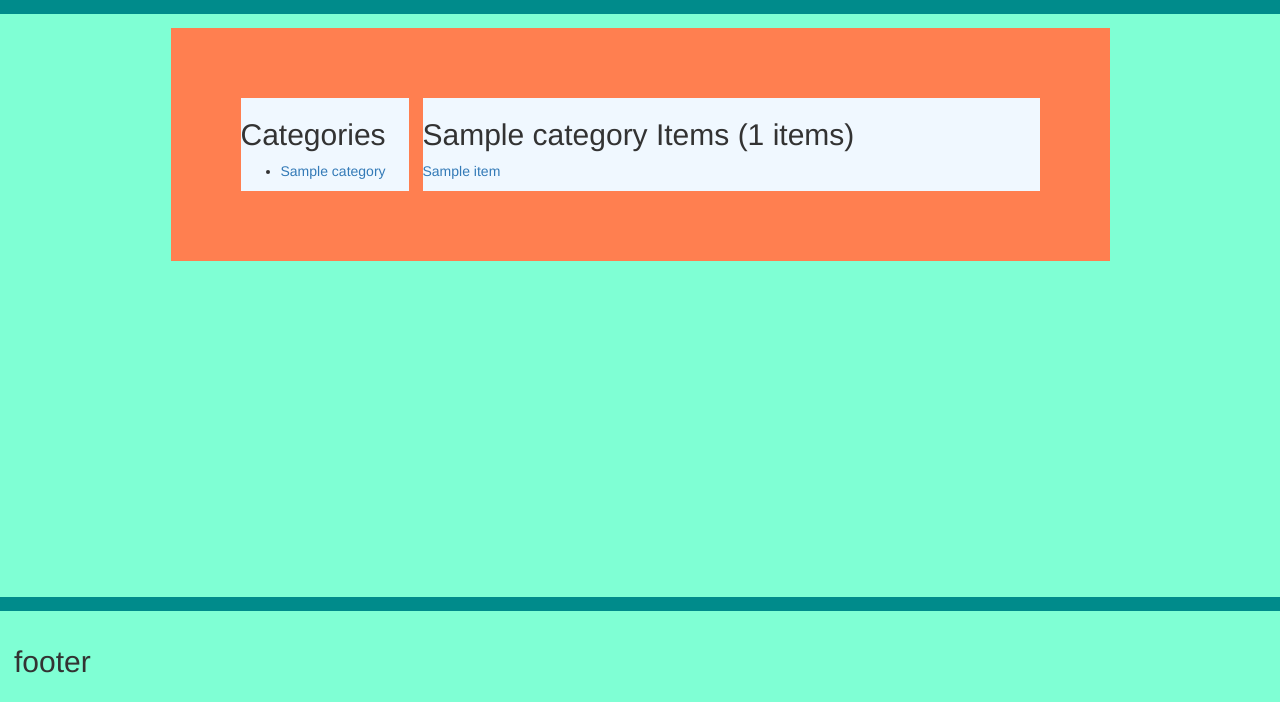
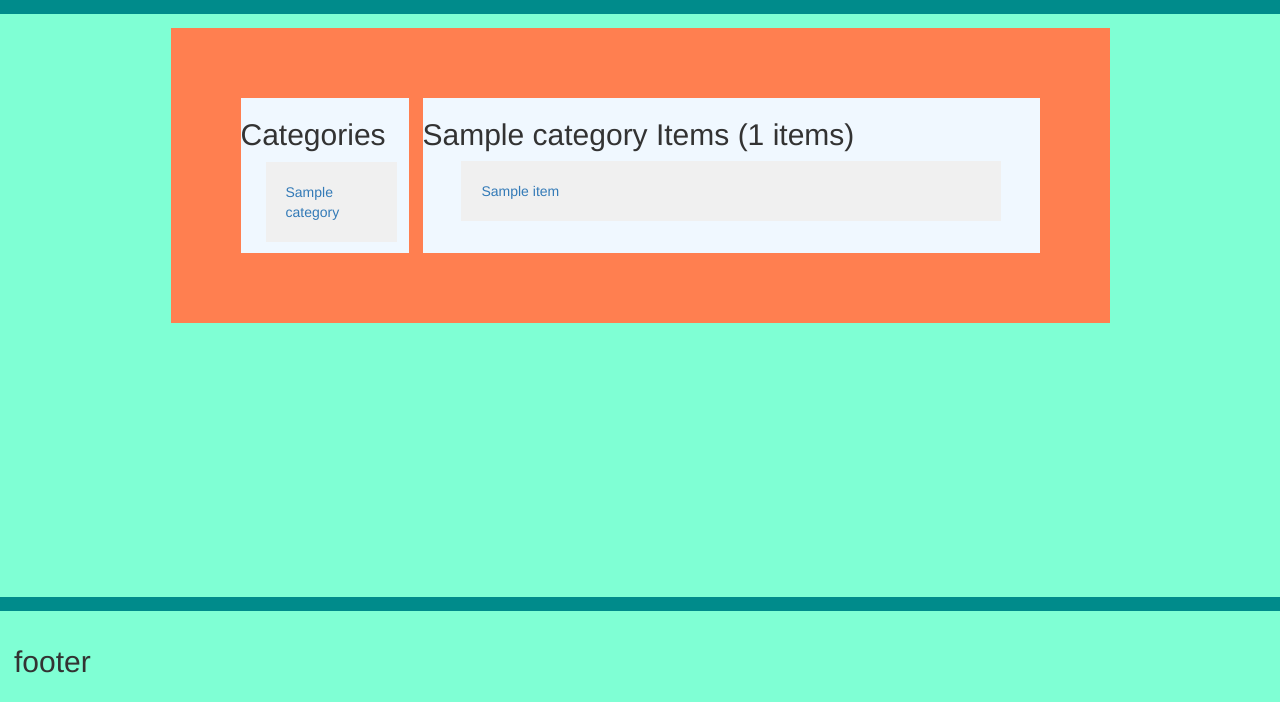
Before and after one commit to npwaters/item-catalog-web-application, a Flask app: a page that uses templates/nav.html in a window 1280 px wide. Shown: the part 98-800 px from the top of the page. Run offline with Flask 2, Linux system fonts and the light colour scheme; tables that the repository leaves empty hold one stand-in row (values such as "Sample post"); parts of the project's set-up code (start-up, migrations or seed data) failed here and were passed over; some libraries are stand-ins or nearby versions.

Commit message:
feat: Implement basic button styling for category, catalog item, and catalog item edit/delete links

```diff
--- a/catalog_item/blueprint_templates/catalog_item/read_catalog_item.html
+++ b/catalog_item/blueprint_templates/catalog_item/read_catalog_item.html
@@ -6,6 +6,7 @@
             {{ catalog_item.description }}
         </p>
         {% if session.username and session.user_id == catalog_item.user_id %}
+            <div class="button-links">
                 <a href="{{ url_for(
                 "catalog_item_app.edit_catalog_item_web_view",
                 category_name=category.name,
@@ -21,6 +22,7 @@
                 ) }}">
                     Delete
                 </a>
+            </div>
         {% endif %}
     </div>
 {% endblock %}
--- a/category/blueprint_templates/category/category_items.html
+++ b/category/blueprint_templates/category/category_items.html
@@ -1,21 +1,25 @@
 {% extends "base.html" %}
 {% block container %}
     <div id="content-nav">
-    {% include "nav.html" %}
+        {% include "nav.html" %}
         <div id="content">
             <h2>{{ category.name }} Items ({{ category_items|length }} items)</h2>
-                {% for item in category_items %}
-                    <div>
-                        <a href="{{ url_for(
+            {% for item in category_items %}
+                <a href="{{ url_for(
                             "catalog_item_app.get_catalog_item_web_view",
                             category_name=category.name,
                             catalog_item_name=item.name
                         ) }}">
+                    <div class="row">
+                        <div class="col-md-1"></div>
+                        <div class="col-md-10 item-list">
+
                             {{ item.name }}
-
-                        </a>
+                        </div>
+                        <div class="col-md-1"></div>
                     </div>
-                {% endfor %}
+                </a>
+            {% endfor %}
         </div>
     </div>
 {% endblock %}
--- a/static/styles.css
+++ b/static/styles.css
@@ -73,3 +73,25 @@ nav,
 .header-left {
     float: left;
 }
+
+.item-list {
+    background-color: #F0F0F0;
+    padding: 20px;
+}
+
+.item-list:hover {
+    background-color: #e1e17f;
+    padding: 20px;
+}
+
+.button-links > a:link, .button-links > a:visited {
+  background-color: #f44336;
+  color: white;
+  padding: 14px 25px;
+  text-align: center;
+  text-decoration: none;
+  display: inline-block;
+}
+.button-links > a:hover, .button-links > a:active {
+  background-color: red;
+}
--- a/templates/nav.html
+++ b/templates/nav.html
@@ -2,14 +2,18 @@
     <h2>Categories</h2>
     <ul>
         {% for category in categories %}
-            <li>
-                <a href="{{ url_for(
+            <a href="{{ url_for(
                                 'category_app.get_category_items_web_view',
                                 category_name = category.name
                             ) }}">
-                    {{ category.name }}
-                </a>
-            </li>
+                <div class="row">
+                    <div class="col-md-1"></div>
+                    <div class="col-md-10 item-list">
+                        {{ category.name }}
+                    </div>
+                    <div class="col-md-1"></div>
+                </div>
+            </a>
         {% endfor %}
     </ul>
 </nav>
```
Also changed, not shown: templates/main_nav.html (+7 -5 lines). Lines whose indentation alone changed are shown as unchanged.
